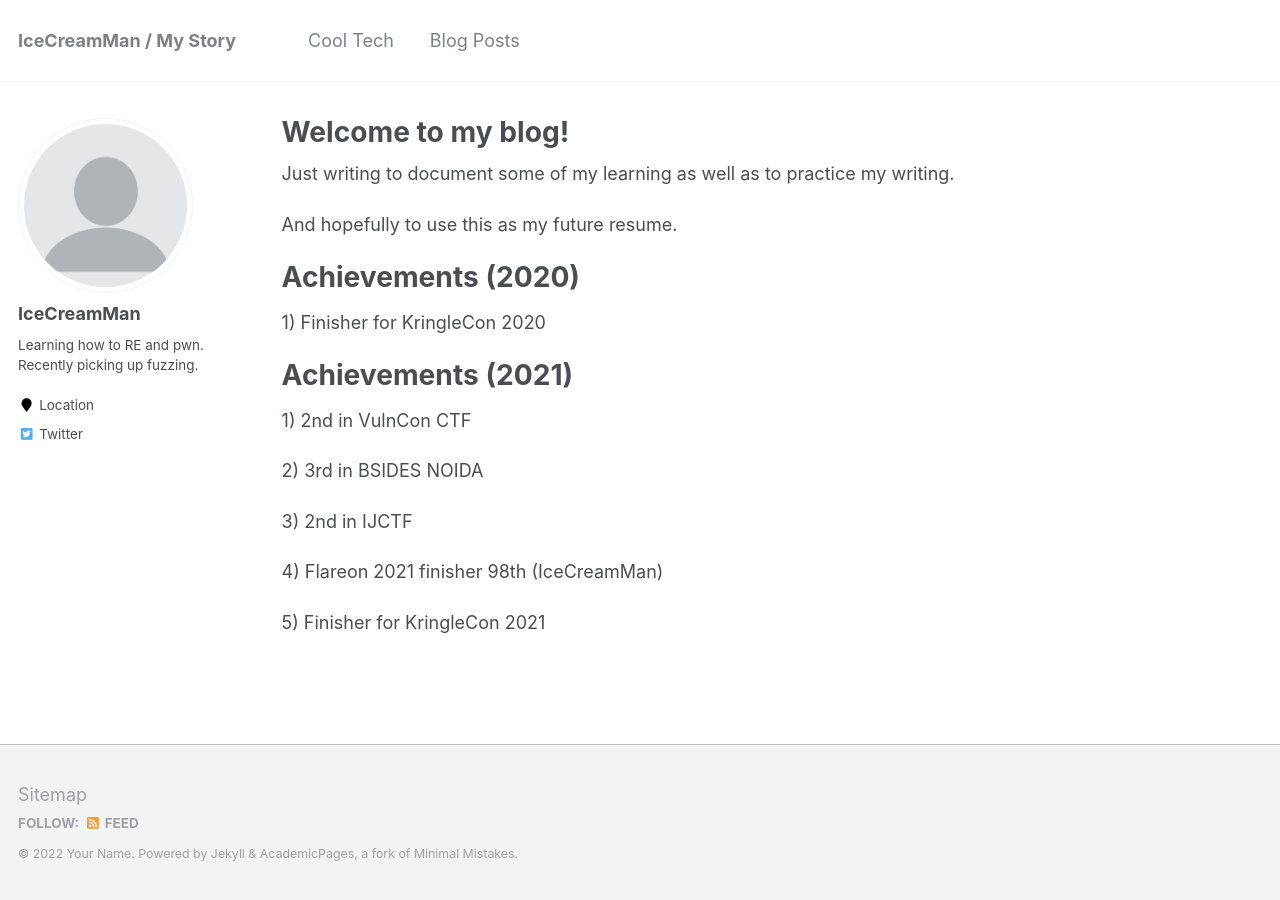
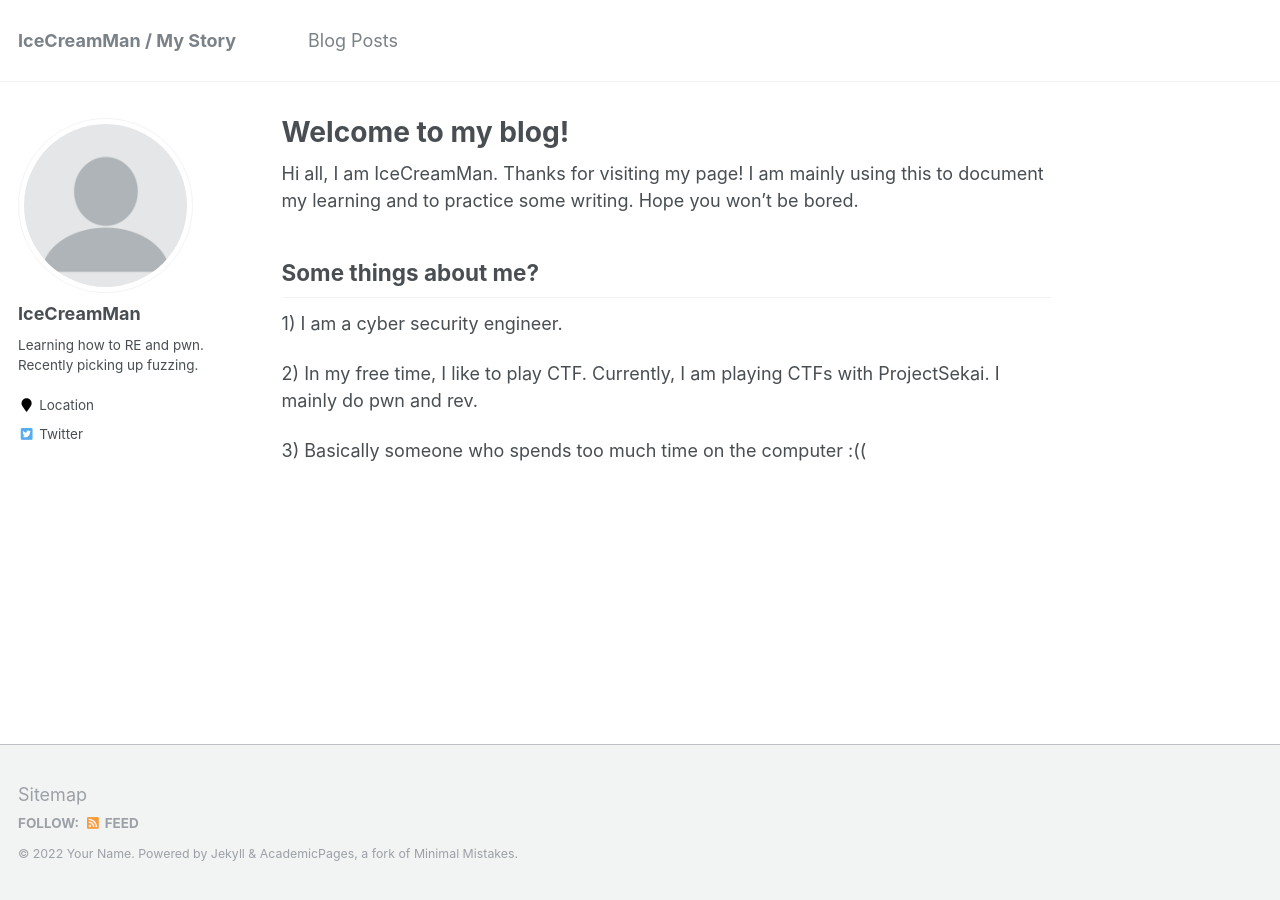
Before and after one commit to cddc12346/Old-github-io, a Jekyll site: the page built from _pages/about.md, in a window 1280 px wide. Built offline with Jekyll 4.4.1, drawn with Linux system fonts in a browser that asks for light colours.

Commit message:
Python shell 5!?

```diff
--- a/_data/navigation.yml
+++ b/_data/navigation.yml
@@ -4,8 +4,8 @@ main:
   #  url: /publications/
   #- title: "Talks"
   #  url: /talks/
-  - title: "Cool Tech"
-    url: /cool tech/
+  #- title: "Cool Tech"
+  #  url: /cool tech/
   #
   #- title: "Portfolio"
   #  url: /portfolio/
--- a/_pages/about.md
+++ b/_pages/about.md
@@ -8,24 +8,12 @@ redirect_from:
   - /about.html
 ---
 
-Just writing to document some of my learning as well as to practice my writing.
+Hi all, I am IceCreamMan. Thanks for visiting my page! I am mainly using this to document my learning and to practice some writing. Hope you won't be bored.
 
-And hopefully to use this as my future resume.
+Some things about me?
+------
+1) I am a cyber security engineer.
 
-Achievements (2020)
-======
+2) In my free time, I like to play CTF. Currently, I am playing CTFs with ProjectSekai. I mainly do pwn and rev.
 
-1) Finisher for KringleCon 2020
-
-Achievements (2021)
-======
-
-1) 2nd in VulnCon CTF
-
-2) 3rd in BSIDES NOIDA
-
-3) 2nd in IJCTF
-
-4) Flareon 2021 finisher 98th (IceCreamMan)
-
-5) Finisher for KringleCon 2021
+3) Basically someone who spends too much time on the computer :((
```
Also changed, not shown: _posts/2022-02-01-blog-post-1.md (+2 -0 lines), _posts/2022-02-01-blog-post-2.md (+2 -2 lines).
